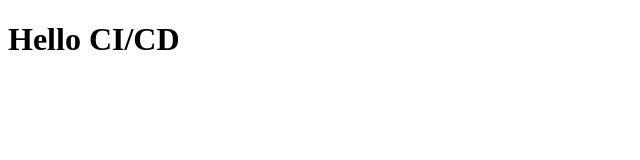
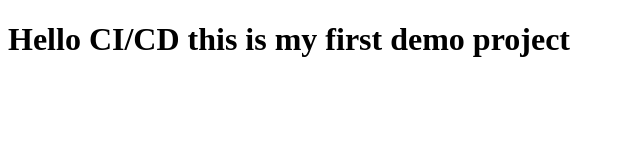
Before and after one commit to pranitbsw/demo_cicd_project, a plain HTML site: page index.html in a window 1280 px wide. Shown: the whole page, without its empty margins (0-640 px from the left). Drawn offline with Linux system fonts and the light colour scheme.

```diff
--- a/index.html
+++ b/index.html
@@ -6,6 +6,6 @@
 	<title></title>
 </head>
 <body>
-<h1>Hello CI/CD</h1>
+<h1>Hello CI/CD this is my first demo project</h1>
 </body>
 </html>
```
